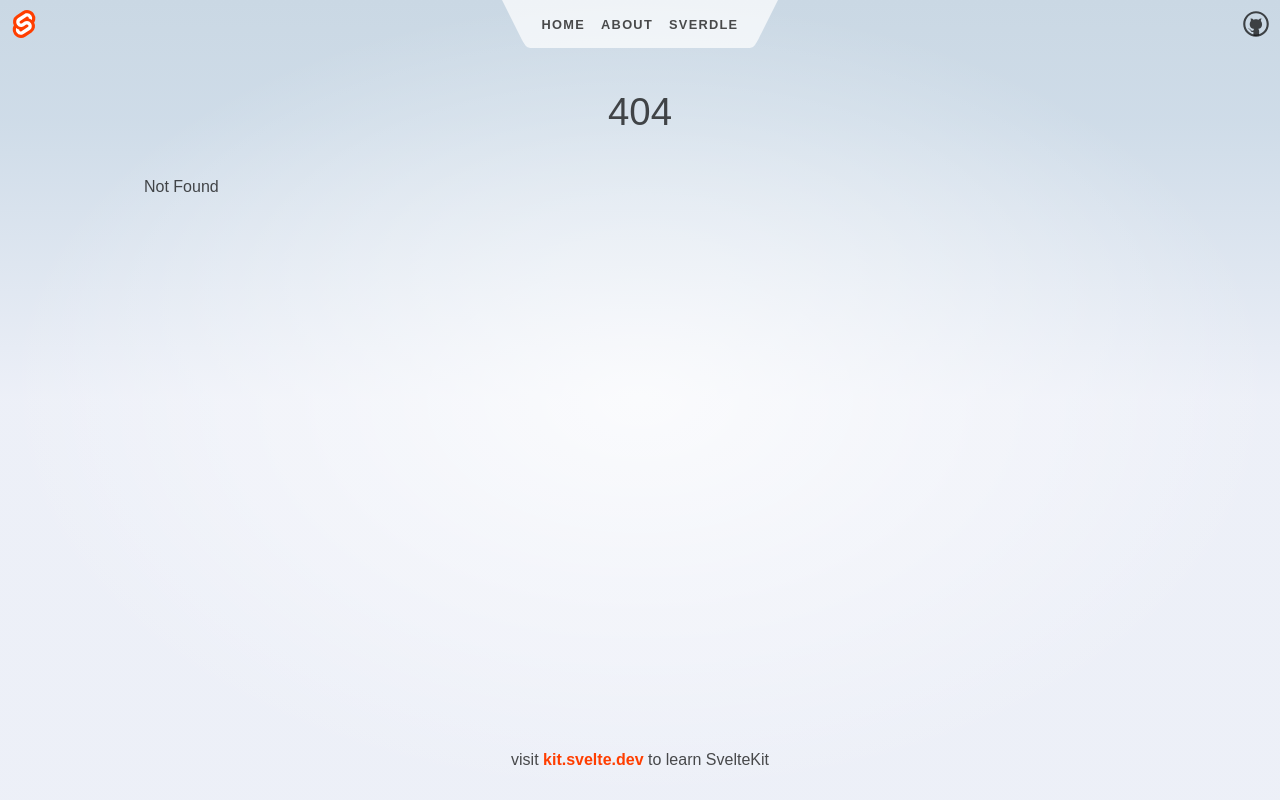
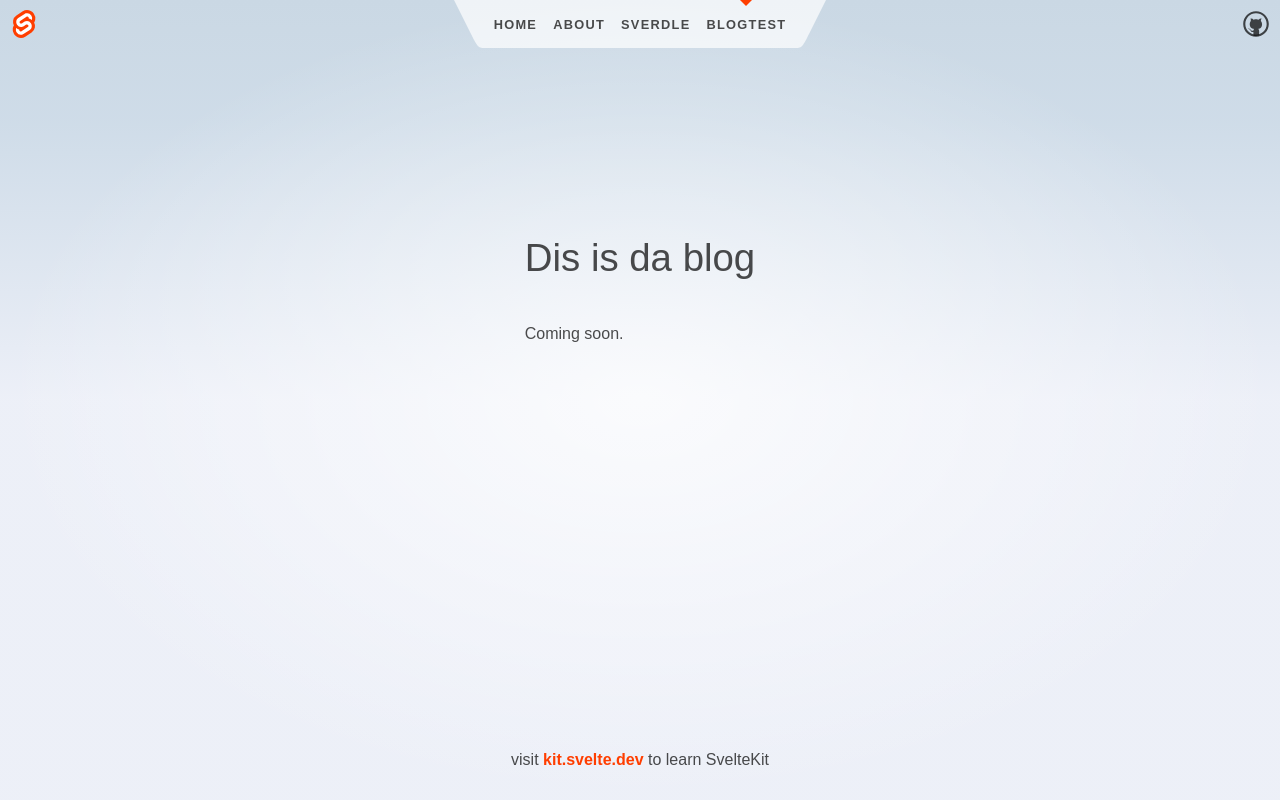
Before and after one commit to kebuhcah/sveltekit-website, a SvelteKit app: page /blog in a window 1280 px wide. Before the commit this address had no page. Built offline with nearby package versions, Linux system fonts and the light colour scheme.

Commit message:
add BlogTest route and link

```diff
--- a/src/routes/Header.svelte
+++ b/src/routes/Header.svelte
@@ -24,6 +24,9 @@
 			</li>
 			<li aria-current={$page.url.pathname.startsWith('/sverdle') ? 'page' : undefined}>
 				<a href="/sverdle">Sverdle</a>
+			</li>
+			<li aria-current={$page.url.pathname === '/blog' ? 'page' : undefined}>
+				<a href="/blog">BlogTest</a>
 			</li>
 		</ul>
 		<svg viewBox="0 0 2 3" aria-hidden="true">
--- /dev/null
+++ b/src/routes/blog/+page.js
@@ -0,0 +1,9 @@
+import { dev } from '$app/environment';
+
+// we don't need any JS on this page, though we'll load
+// it in dev so that we get hot module replacement
+export const csr = dev;
+
+// since there's no dynamic data here, we can prerender
+// it so that it gets served as a static asset in production
+export const prerender = true;
--- /dev/null
+++ b/src/routes/blog/+page.svelte
@@ -0,0 +1,12 @@
+<svelte:head>
+	<title>Blog Test</title>
+	<meta name="description" content="Blog Test" />
+</svelte:head>
+
+<div class="text-column">
+	<h1>Dis is da blog</h1>
+
+	<p>
+		Coming soon.
+	</p>
+</div>
```
